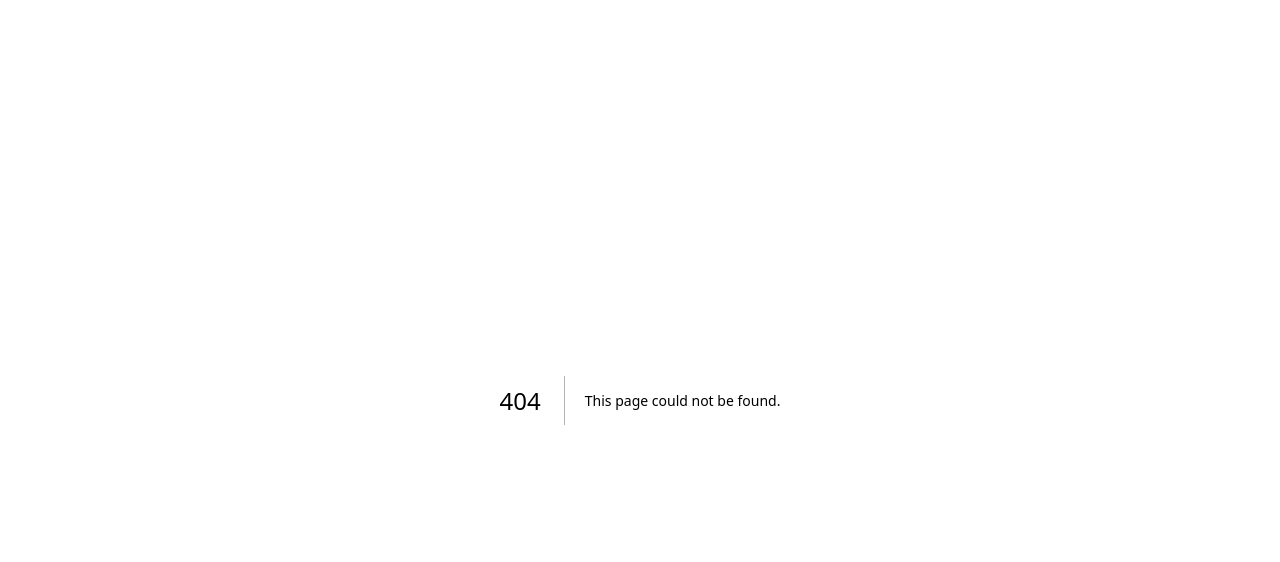
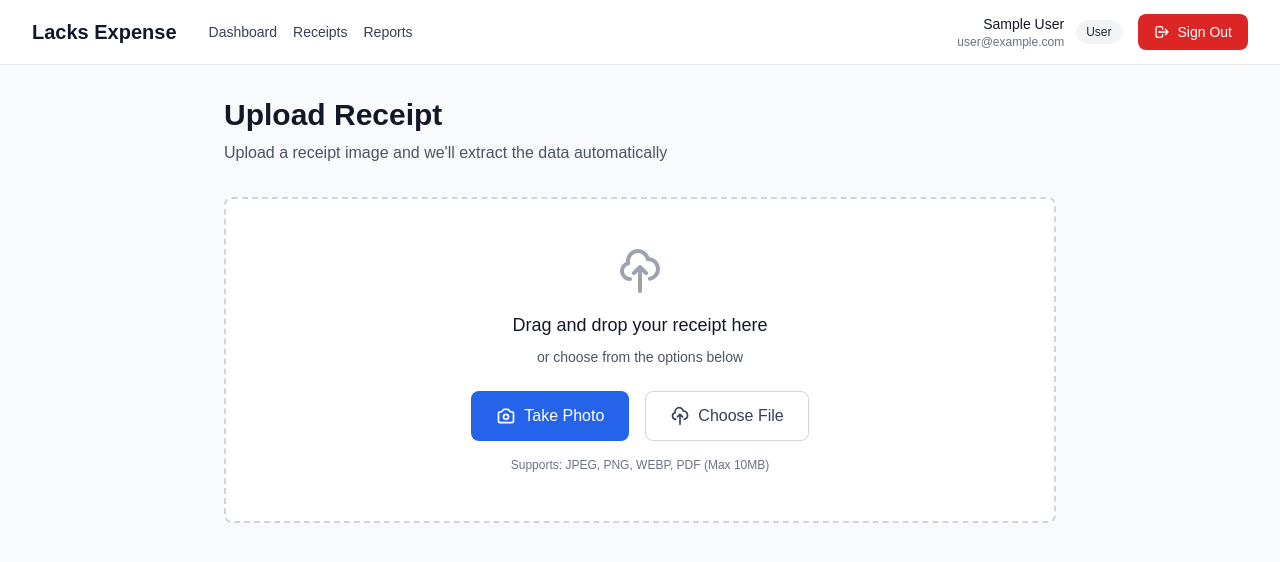
Before and after one commit to mobilacks/lacks-expense-management, a Next.js app: page /receipts/upload in a window 1280 px wide. Before the commit this address had no page. Shown: the top 562 px of the page. Built offline with nearby package versions, Linux system fonts and the light colour scheme; no server answers; sample sign-in values are in the browser's storage.

Commit message:
Create page.tsx

```diff
--- /dev/null
+++ b/app/(authenticated)/receipts/upload/page.tsx
@@ -0,0 +1,278 @@
+'use client';
+
+import { useState, useRef } from 'react';
+import { useRouter } from 'next/navigation';
+import Image from 'next/image';
+
+export default function UploadReceiptPage() {
+  const router = useRouter();
+  const fileInputRef = useRef<HTMLInputElement>(null);
+  const cameraInputRef = useRef<HTMLInputElement>(null);
+
+  const [isDragging, setIsDragging] = useState(false);
+  const [uploading, setUploading] = useState(false);
+  const [extracting, setExtracting] = useState(false);
+  const [preview, setPreview] = useState<string | null>(null);
+  const [error, setError] = useState<string | null>(null);
+
+  const handleDragOver = (e: React.DragEvent) => {
+    e.preventDefault();
+    setIsDragging(true);
+  };
+
+  const handleDragLeave = () => {
+    setIsDragging(false);
+  };
+
+  const handleDrop = async (e: React.DragEvent) => {
+    e.preventDefault();
+    setIsDragging(false);
+
+    const files = e.dataTransfer.files;
+    if (files.length > 0) {
+      await uploadFile(files[0], 'file');
+    }
+  };
+
+  const handleFileSelect = async (e: React.ChangeEvent<HTMLInputElement>) => {
+    const files = e.target.files;
+    if (files && files.length > 0) {
+      await uploadFile(files[0], 'gallery');
+    }
+  };
+
+  const handleCameraCapture = async (e: React.ChangeEvent<HTMLInputElement>) => {
+    const files = e.target.files;
+    if (files && files.length > 0) {
+      await uploadFile(files[0], 'camera');
+    }
+  };
+
+  const uploadFile = async (file: File, source: string) => {
+    setError(null);
+    setUploading(true);
+
+    try {
+      // Show preview
+      const reader = new FileReader();
+      reader.onload = (e) => {
+        setPreview(e.target?.result as string);
+      };
+      reader.readAsDataURL(file);
+
+      // Upload to server
+      const formData = new FormData();
+      formData.append('file', file);
+      formData.append('source', source);
+
+      const uploadResponse = await fetch('/api/receipts/upload', {
+        method: 'POST',
+        body: formData,
+      });
+
+      if (!uploadResponse.ok) {
+        const errorData = await uploadResponse.json();
+        throw new Error(errorData.error || 'Upload failed');
+      }
+
+      const uploadResult = await uploadResponse.json();
+      console.log('Upload successful:', uploadResult);
+
+      // Extract data with OpenAI
+      setUploading(false);
+      setExtracting(true);
+
+      const extractResponse = await fetch('/api/receipts/extract', {
+        method: 'POST',
+        headers: { 'Content-Type': 'application/json' },
+        body: JSON.stringify({
+          receiptId: uploadResult.receipt.id,
+          imageUrl: uploadResult.receipt.imageUrl,
+        }),
+      });
+
+      if (!extractResponse.ok) {
+        const errorData = await extractResponse.json();
+        throw new Error(errorData.error || 'Extraction failed');
+      }
+
+      const extractResult = await extractResponse.json();
+      console.log('Extraction successful:', extractResult);
+
+      // Redirect to review page
+      router.push(`/receipts/${uploadResult.receipt.id}`);
+
+    } catch (err) {
+      console.error('Error:', err);
+      setError(err instanceof Error ? err.message : 'An error occurred');
+      setUploading(false);
+      setExtracting(false);
+    }
+  };
+
+  return (
+    <div className="max-w-4xl mx-auto px-4 sm:px-6 lg:px-8 py-8">
+      {/* Header */}
+      <div className="mb-8">
+        <h1 className="text-3xl font-bold text-gray-900 dark:text-white">
+          Upload Receipt
+        </h1>
+        <p className="mt-2 text-gray-600 dark:text-gray-400">
+          Upload a receipt image and we'll extract the data automatically
+        </p>
+      </div>
+
+      {/* Upload Area */}
+      <div
+        onDragOver={handleDragOver}
+        onDragLeave={handleDragLeave}
+        onDrop={handleDrop}
+        className={`border-2 border-dashed rounded-lg p-12 text-center transition-colors ${
+          isDragging
+            ? 'border-blue-500 bg-blue-50 dark:bg-blue-900/20'
+            : 'border-gray-300 dark:border-gray-600 bg-white dark:bg-gray-800'
+        }`}
+      >
+        {preview ? (
+          <div className="space-y-4">
+            <div className="relative w-full max-w-md mx-auto aspect-[3/4] rounded-lg overflow-hidden">
+              <Image
+                src={preview}
+                alt="Receipt preview"
+                fill
+                className="object-contain"
+              />
+            </div>
+            {(uploading || extracting) && (
+              <div className="text-center">
+                <div className="inline-block animate-spin rounded-full h-8 w-8 border-b-2 border-blue-600"></div>
+                <p className="mt-2 text-sm text-gray-600 dark:text-gray-400">
+                  {uploading && 'Uploading...'}
+                  {extracting && 'Extracting data with AI...'}
+                </p>
+              </div>
+            )}
+          </div>
+        ) : (
+          <>
+            <svg
+              className="mx-auto h-12 w-12 text-gray-400"
+              fill="none"
+              stroke="currentColor"
+              viewBox="0 0 24 24"
+            >
+              <path
+                strokeLinecap="round"
+                strokeLinejoin="round"
+                strokeWidth={2}
+                d="M7 16a4 4 0 01-.88-7.903A5 5 0 1115.9 6L16 6a5 5 0 011 9.9M15 13l-3-3m0 0l-3 3m3-3v12"
+              />
+            </svg>
+            <p className="mt-4 text-lg font-medium text-gray-900 dark:text-white">
+              Drag and drop your receipt here
+            </p>
+            <p className="mt-2 text-sm text-gray-600 dark:text-gray-400">
+              or choose from the options below
+            </p>
+
+            {/* Upload Buttons */}
+            <div className="mt-6 flex flex-col sm:flex-row gap-4 justify-center">
+              {/* Camera Button (Mobile) */}
+              <button
+                onClick={() => cameraInputRef.current?.click()}
+                className="inline-flex items-center px-6 py-3 border border-transparent text-base font-medium rounded-lg text-white bg-blue-600 hover:bg-blue-700 transition-colors"
+              >
+                <svg
+                  className="w-5 h-5 mr-2"
+                  fill="none"
+                  stroke="currentColor"
+                  viewBox="0 0 24 24"
+                >
+                  <path
+                    strokeLinecap="round"
+                    strokeLinejoin="round"
+                    strokeWidth={2}
+                    d="M3 9a2 2 0 012-2h.93a2 2 0 001.664-.89l.812-1.22A2 2 0 0110.07 4h3.86a2 2 0 011.664.89l.812 1.22A2 2 0 0018.07 7H19a2 2 0 012 2v9a2 2 0 01-2 2H5a2 2 0 01-2-2V9z"
+                  />
+                  <path
+                    strokeLinecap="round"
+                    strokeLinejoin="round"
+                    strokeWidth={2}
+                    d="M15 13a3 3 0 11-6 0 3 3 0 016 0z"
+                  />
+                </svg>
+                Take Photo
+              </button>
+
+              {/* File Picker Button */}
+              <button
+                onClick={() => fileInputRef.current?.click()}
+                className="inline-flex items-center px-6 py-3 border border-gray-300 dark:border-gray-600 text-base font-medium rounded-lg text-gray-700 dark:text-gray-200 bg-white dark:bg-gray-700 hover:bg-gray-50 dark:hover:bg-gray-600 transition-colors"
+              >
+                <svg
+                  className="w-5 h-5 mr-2"
+                  fill="none"
+                  stroke="currentColor"
+                  viewBox="0 0 24 24"
+                >
+                  <path
+                    strokeLinecap="round"
+                    strokeLinejoin="round"
+                    strokeWidth={2}
+                    d="M7 16a4 4 0 01-.88-7.903A5 5 0 1115.9 6L16 6a5 5 0 011 9.9M15 13l-3-3m0 0l-3 3m3-3v12"
+                  />
+                </svg>
+                Choose File
+              </button>
+            </div>
+
+            {/* Hidden File Inputs */}
+            <input
+              ref={fileInputRef}
+              type="file"
+              accept="image/*,application/pdf"
+              onChange={handleFileSelect}
+              className="hidden"
+            />
+            <input
+              ref={cameraInputRef}
+              type="file"
+              accept="image/*"
+              capture="environment"
+              onChange={handleCameraCapture}
+              className="hidden"
+            />
+
+            <p className="mt-4 text-xs text-gray-500 dark:text-gray-400">
+              Supports: JPEG, PNG, WEBP, PDF (Max 10MB)
+            </p>
+          </>
+        )}
+      </div>
+
+      {/* Error Message */}
+      {error && (
+        <div className="mt-4 bg-red-50 dark:bg-red-900/20 border border-red-200 dark:border-red-800 rounded-lg p-4">
+          <div className="flex">
+            <svg
+              className="h-5 w-5 text-red-400"
+              fill="none"
+              stroke="currentColor"
+              viewBox="0 0 24 24"
+            >
+              <path
+                strokeLinecap="round"
+                strokeLinejoin="round"
+                strokeWidth={2}
+                d="M12 8v4m0 4h.01M21 12a9 9 0 11-18 0 9 9 0 0118 0z"
+              />
+            </svg>
+            <p className="ml-3 text-sm text-red-800 dark:text-red-200">
+              {error}
+            </p>
+          </div>
+        </div>
+      )}
+    </div>
+  );
+}
```
